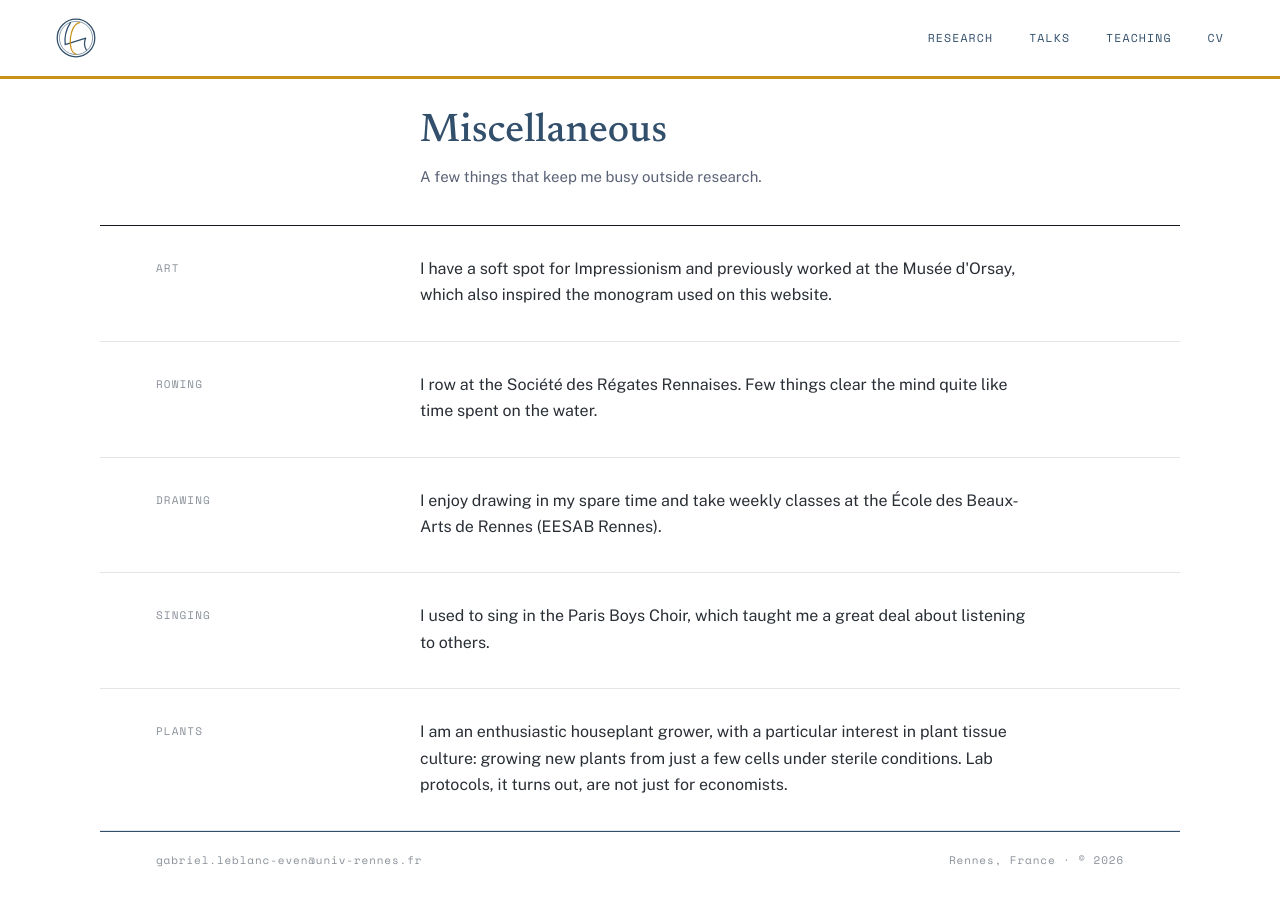
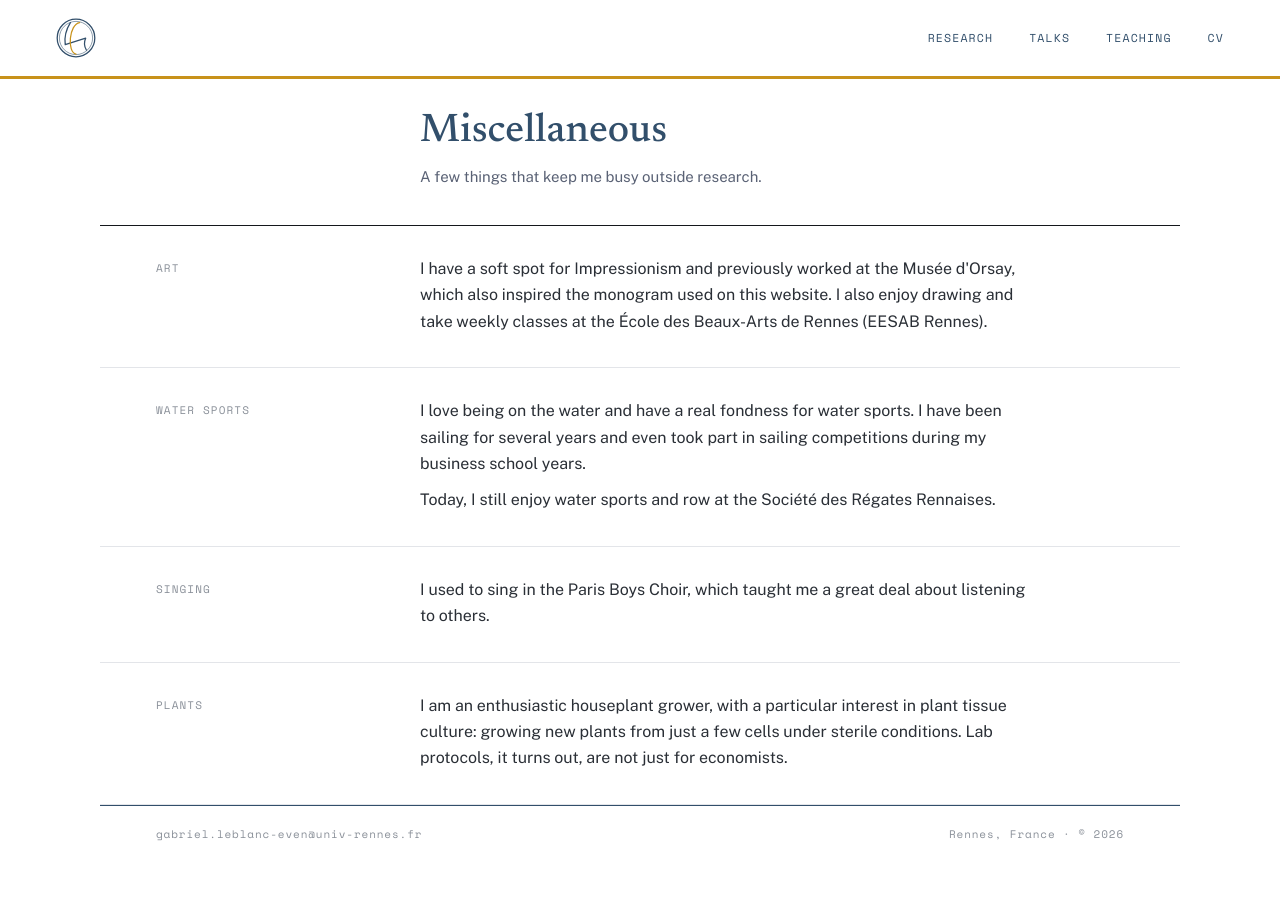
Before and after one commit to gabriel-leblanceven/gabriel-leblanceven.github.io, a Jekyll site: the page built from _pages/misc.md, in a window 1280 px wide. Built offline with Jekyll 4.4.1, drawn with Linux system fonts in a browser that asks for light colours; a script bundle is joined from its source files by our own code; library files that are not in the unit come from our copies.

Commit message:
Miscellaneous: merge drawing into Art, replace Rowing with Water sports
Co-Authored-By: Claude Opus 5.5 <noreply@anthropic.com>

```diff
--- a/_pages/misc.md
+++ b/_pages/misc.md
@@ -61,21 +61,15 @@ body{padding-top:0 !important;}
   <div class="gle__row">
     <div class="gle__rowlabel">Art</div>
     <div class="gle__rowbody">
-      <p class="gle__text">I have a soft spot for Impressionism and previously worked at the Mus&eacute;e d'Orsay, which also inspired the monogram used on this website.</p>
+      <p class="gle__text">I have a soft spot for Impressionism and previously worked at the Mus&eacute;e d'Orsay, which also inspired the monogram used on this website. I also enjoy drawing and take weekly classes at the &Eacute;cole des Beaux-Arts de Rennes (EESAB Rennes).</p>
     </div>
   </div>
 
   <div class="gle__row">
-    <div class="gle__rowlabel">Rowing</div>
+    <div class="gle__rowlabel">Water sports</div>
     <div class="gle__rowbody">
-      <p class="gle__text">I row at the Soci&eacute;t&eacute; des R&eacute;gates Rennaises. Few things clear the mind quite like time spent on the water.</p>
-    </div>
-  </div>
-
-  <div class="gle__row">
-    <div class="gle__rowlabel">Drawing</div>
-    <div class="gle__rowbody">
-      <p class="gle__text">I enjoy drawing in my spare time and take weekly classes at the &Eacute;cole des Beaux-Arts de Rennes (EESAB Rennes).</p>
+      <p class="gle__text">I love being on the water and have a real fondness for water sports. I have been sailing for several years and even took part in sailing competitions during my business school years.</p>
+      <p class="gle__text" style="margin-top:10px;">Today, I still enjoy water sports and row at the Soci&eacute;t&eacute; des R&eacute;gates Rennaises.</p>
     </div>
   </div>
 
```
